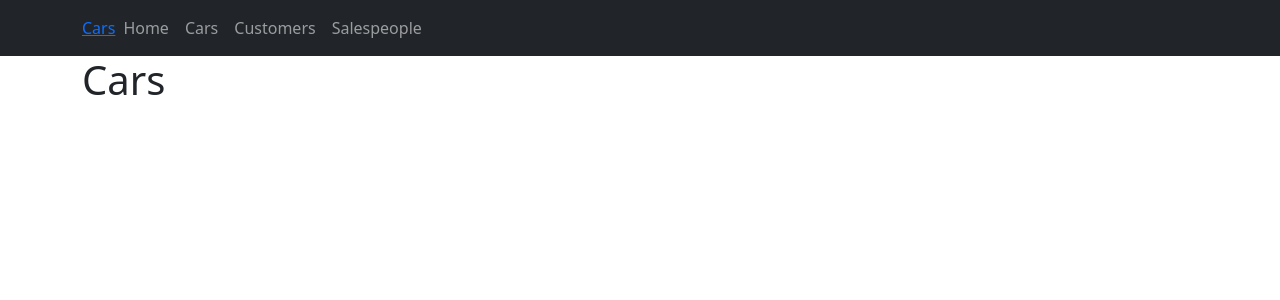
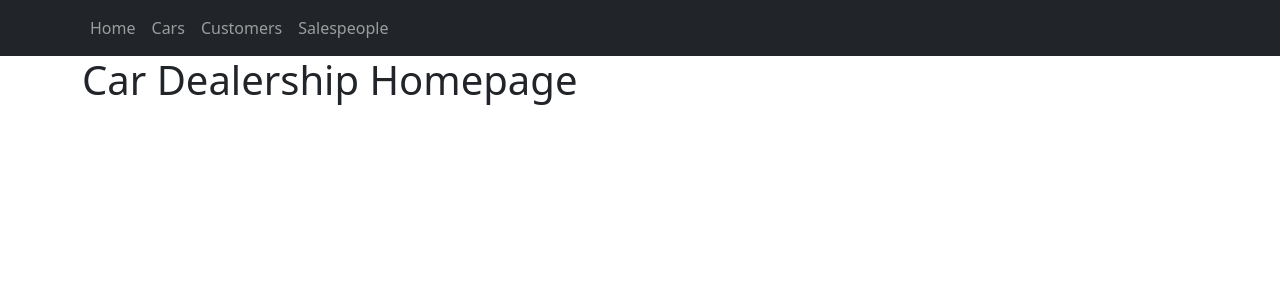
Before and after one commit to Pia007/car_app, a Django app: page / in a window 1280 px wide. Shown: the top 300 px of the page. Run offline with Django 3.2, Linux system fonts and the light colour scheme; data that the repository does not hold is empty.

Commit message:
editted views, urls and fixed CRF issues

```diff
--- a/car_dealer/cars/templates/cars/base.html
+++ b/car_dealer/cars/templates/cars/base.html
@@ -12,7 +12,7 @@
     integrity="sha384-+0n0xVW2eSR5OomGNYDnhzAbDsOXxcvSN1TPprVMTNDbiYZCxYbOOl7+AMvyTG2x" crossorigin="anonymous" />
     <!-- custom css -->
     <link rel="stylesheet" href="/static/css/custom.css" />
-    <title>{% block title %}Cars{% endblock %}</title>
+    <title>{% block title %}Car Dealership{% endblock %}</title>
     {% block extrahead %} {% endblock %}
     <!-- Bootstrap Core JavaScript -->
     <script src="https://cdn.jsdelivr.net/npm/bootstrap@5.0.1/dist/js/bootstrap.bundle.min.js"
@@ -30,20 +30,20 @@
     <nav class="navbar navbar-expand-sm navbar-dark bg-dark sticky-top">
         <div class="container">
             <!-- <a class="navbar-brand ml-4 mr-4" href="{% url 'home' %}"><b>Voixla</b></a> ORIGINAL  -->
-            <a class="ml-4 mr-4" href="{% url 'home' %}" class="navbar-brand">
+            <!-- <a class="ml-4 mr-4" href="{% url 'home' %}" class="navbar-brand">
             Cars
             </a>
             <button class="navbar-toggler" type="button" data-toggle="collapse" data-target="#navbarSupportedContent"
             aria-controls="navbarSupportedContent" aria-expanded="false" aria-label="Toggle navigation">
             <span class="navbar-toggler-icon"></span>
-            </button>
+            </button> -->
             <div class="collapse navbar-collapse" id="navbarSupportedContent">
             <ul class="navbar-nav">
                 <li class="nav-item active">
                 <a class="nav-link" href="/">Home</a>
                 </li>
                 <li class="nav-item">
-                <a class="nav-link" href="#"><i class="fa fa-info fa-lg"></i>Cars</a>
+                <a class="nav-link" href="{% url 'car_list' %}"><i class="fa fa-info fa-lg"></i>Cars</a>
                 </li>
                 <li class="nav-item">
                 <a class="nav-link" href="{% url 'customer_list' %}">Customers</a>
--- a/car_dealer/cars/templates/cars/index.html
+++ b/car_dealer/cars/templates/cars/index.html
@@ -1,11 +1,11 @@
 {% extends "cars/base.html" %} {% load static %}{% block title %} Pia's Cars
 {% endblock%} {% block content%}
 <div class="container">
-  <h1>Cars</h1>
-  <ul>
+  <h1>Car Dealership Homepage</h1>
+  <!-- <ul>
     {% for car in cars %}
     <li>{{ car.make }}</li>
     {% endfor %}
-  </ul>
+  </ul> -->
 </div>
 {% endblock %} {% block jsfiles %} {% endblock jsfiles %}
--- a/car_dealer/cars/urls.py
+++ b/car_dealer/cars/urls.py
@@ -1,13 +1,11 @@
 from django.urls import path
-from cars import views as cars_views
-from django.conf.urls.static import static
-from django.conf import settings
+from .views import CarListView, CarDetailView, CarCreateView, CarUpdateView, CarDeleteView, CarIndexView
 
 urlpatterns = [
-    path('', cars_views.index.as_view(), name='home'),
-    path('api/cars/', cars_views.car_list),
-    path('api/cars/<int:pk>/', cars_views.car_detail),
-    path('api/cars/sold/', cars_views.car_list_sold),
-    path('api/cars/notsold/', cars_views.car_list_not_sold),
-    # path('api/cars/<int:pk>/sold/', cars_views.car_detail_sold),
-] + static(settings.STATIC_URL, document_root=settings.STATIC_ROOT)
+    path('', CarIndexView.as_view(), name='home'),  # Add this line for the home page
+    path('cars/', CarListView.as_view(), name='car_list'),
+    path('cars/<int:pk>/', CarDetailView.as_view(), name='car_detail'),
+    path('cars/new/', CarCreateView.as_view(), name='car_new'),
+    path('cars/<int:pk>/edit/', CarUpdateView.as_view(), name='car_edit'),
+    path('cars/<int:pk>/delete/', CarDeleteView.as_view(), name='car_delete'),
+]
--- a/car_dealer/cars/views.py
+++ b/car_dealer/cars/views.py
@@ -1,140 +1,49 @@
-from django.shortcuts import render
-from django.http import JsonResponse
-from rest_framework.parsers import JSONParser
-from rest_framework import status
-from rest_framework.renderers import TemplateHTMLRenderer
-from rest_framework.response import Response
-from rest_framework.views import APIView
+from django.utils.decorators import method_decorator
+from django.views.decorators.csrf import csrf_exempt
+from django.views.generic import ListView, DetailView, CreateView, UpdateView, DeleteView
+from django.urls import reverse_lazy
+from django.contrib import messages
+from .models import Car
 
-from cars.models import Car
-from cars.serializers import CarSerializer
-from rest_framework.decorators import api_view
 
-# Create your views here.
-def index(request):
-    print("--------------- PIA IS HERE")
-    queryset = Car.objects.all()
-    return render(request, "cars/index.html", {'cars': queryset})
+class CarIndexView(ListView):
+    model = Car
+    template_name = 'cars/index.html'
+    context_object_name = 'cars'
 
-class index(APIView):
-    renderer_classes = [TemplateHTMLRenderer]
-    template_name = 'cars/index.html'
+class CarListView(ListView):
+    model = Car
+    template_name = 'cars/car_list.html'
+    context_object_name = 'cars'
 
-    def get(self, request):
-        queryset = Car.objects.all()
-        return Response({'cars': queryset})
+class CarDetailView(DetailView):
+    model = Car
+    template_name = 'cars/car_detail.html'
+    context_object_name = 'car'
 
-class list_all_cars(APIView):
-    renderer_classes = [TemplateHTMLRenderer]
-    template_name = 'cars/car_list.html'
+@method_decorator(csrf_exempt, name='dispatch')
+class CarCreateView(CreateView):
+    model = Car
+    template_name = 'cars/car_form.html'
+    fields = ['make', 'model', 'year', 'color', 'price', 'mileage', 'sold', 'date_sold', 'salespeople']
+    success_url = reverse_lazy('car_list')  # Redirect to the car list after creation
 
-    def get(self, request):
-        queryset = Car.objects.all()
-        return Response({'cars': queryset})
-        # cars = Car.objects.all()
-        # serializer = CarSerializer(cars, many=True)
-        # return Response(serializer.data)
+    def form_valid(self, form):
+        response = super().form_valid(form)
+        messages.success(self.request, 'Car created successfully.')
+        return response
 
-@api_view(['GET', 'POST', 'DELETE'])
-def car_list(request):
-    if request.method == 'GET':
-        cars = Car.objects.all()
+class CarUpdateView(UpdateView):
+    model = Car
+    template_name = 'cars/car_form.html'
+    fields = ['make', 'model', 'year', 'color', 'price', 'mileage', 'sold', 'date_sold', 'salespeople']
 
-        make = request.GET.get('make', None)
-        if make is not None:
-            cars = cars.filter(make__icontains=make)
+    def form_valid(self, form):
+        response = super().form_valid(form)
+        messages.success(self.request, 'Car updated successfully.')
+        return response
 
-        cars_serializer = CarSerializer(cars, many=True)
-        return JsonResponse(cars_serializer.data, safe=False)
-
-    elif request.method == 'POST':
-        car_data = JSONParser().parse(request)
-        car_serializer = CarSerializer(data=car_data)
-        if cars_serializer.is_valid():
-            car_serializer.save()
-            return JsonResponse(car_serializer.data, status=status.HTTP_201_CREATED)
-        return JsonResponse(car_serializer.erros, status=status.HTTP_400_BAD_REQUEST)
-
-    elif request.method == 'DELETE':
-        count = Car.objects.all().delete()
-        return JsonResponse(
-            {
-                'message':
-                '{} Cars were deleted successfully!'.format(count[0])
-            },
-            status=status.HTTP_204_NO_CONTENT)
-
-@api_view(['GET', 'PUT', 'DELETE'])
-def car_detail(request, pk):
-    try:
-        car = Car.objects.get(pk=pk)
-    except Car.DoesNotExist:
-        return JsonResponse({'message': 'The car does not exist'}, status=status.HTTP_404_NOT_FOUND)
-
-    if request.method == 'GET':
-        car_serializer = CarSerializer(car)
-        return JsonResponse(car_serializer.data)
-
-    elif request.method == 'PUT':
-        car_data = JSONParser().parse(request)
-        car_serializer = CarSerializer(car, data=car_data)
-        if car_serializer.is_valid():
-            car_serializer.save()
-            return JsonResponse(car_serializer.data)
-        return JsonResponse(car_serializer.errors, status=status.HTTP_400_BAD_REQUEST)
-
-    elif request.method == 'DELETE':
-        car.delete()
-        return JsonResponse({'message': 'Car was deleted successfully!'}, status=status.HTTP_204_NO_CONTENT)
-
-@api_view(['GET'])
-def car_list_sold(request):
-    cars = Car.objects.filter(sold=True)
-
-    if request.method == 'GET':
-        cars_serializer = CarSerializer(cars, many=True)
-        return JsonResponse(cars_serializer.data, safe=False)
-
-@api_view(['GET'])
-def car_list_not_sold(request):
-    cars = Car.objects.filter(sold=False)
-
-    if request.method == 'GET':
-        cars_serializer = CarSerializer(cars, many=True)
-        return JsonResponse(cars_serializer.data, safe=False)
-
-#list the cars that are the most expensive
-@api_view(['GET'])
-def car_list_most_expensive(request):
-    cars = Car.objects.order_by('-price')[:5]
-
-    if request.method == 'GET':
-        cars_serializer = CarSerializer(cars, many=True)
-        return JsonResponse(cars_serializer.data, safe=False)
-
-#list the cars that are the least expensive
-@api_view(['GET'])
-def car_list_least_expensive(request):
-    cars = Car.objects.order_by('price')[:5]
-
-    if request.method == 'GET':
-        cars_serializer = CarSerializer(cars, many=True)
-        return JsonResponse(cars_serializer.data, safe=False)
-
-#list the cars that are older
-@api_view(['GET'])
-def car_list_older(request):
-    cars = Car.objects.order_by('-year')[:5]
-
-    if request.method == 'GET':
-        cars_serializer = CarSerializer(cars, many=True)
-        return JsonResponse(cars_serializer.data, safe=False)
-
-#list the cars that are newer
-@api_view(['GET'])
-def car_list_newer(request):
-    cars = Car.objects.order_by('year')[:5]
-
-    if request.method == 'GET':
-        cars_serializer = CarSerializer(cars, many=True)
-        return JsonResponse(cars_serializer.data, safe=False)
+class CarDeleteView(DeleteView):
+    model = Car
+    template_name = 'cars/car_confirm_delete.html'
+    success_url = reverse_lazy('car_list')  # Ensure this matches your URL name for car list
--- a/car_dealer/salespeople/models.py
+++ b/car_dealer/salespeople/models.py
@@ -1,4 +1,5 @@
 from django.db import models
+from django.urls import reverse
 
 class Salespeople(models.Model):
     first_name = models.CharField(max_length=50)
@@ -8,3 +9,6 @@ class Salespeople(models.Model):
 
     def __str__(self):
         return f"{self.first_name} {self.last_name}"
+
+    def get_absolute_url(self):
+        return reverse('salespeople_new', args=[str(self.id)])
--- a/data/misc/django_init.sql
+++ b/data/misc/django_init.sql
@@ -1,5 +1,5 @@
-DROP DATABASE IF EXISTS car_dealer_db;
-CREATE DATABASE car_dealer_db;
+SELECT 'CREATE DATABASE car_dealer_db'
+WHERE NOT EXISTS (SELECT FROM pg_database WHERE datname = 'car_dealer_db')\gexec
 
 \c car_dealer_db
 
```
Also changed, not shown: car_dealer/cars/templates/cars/car_confirm_delete.html (added, +14 -0 lines), car_dealer/cars/templates/cars/car_detail.html (added, +21 -0 lines), car_dealer/cars/templates/cars/car_form.html (added, +21 -0 lines), car_dealer/cars/templates/cars/car_list.html (+40 -10 lines), notes.txt (+9 -0 lines).
